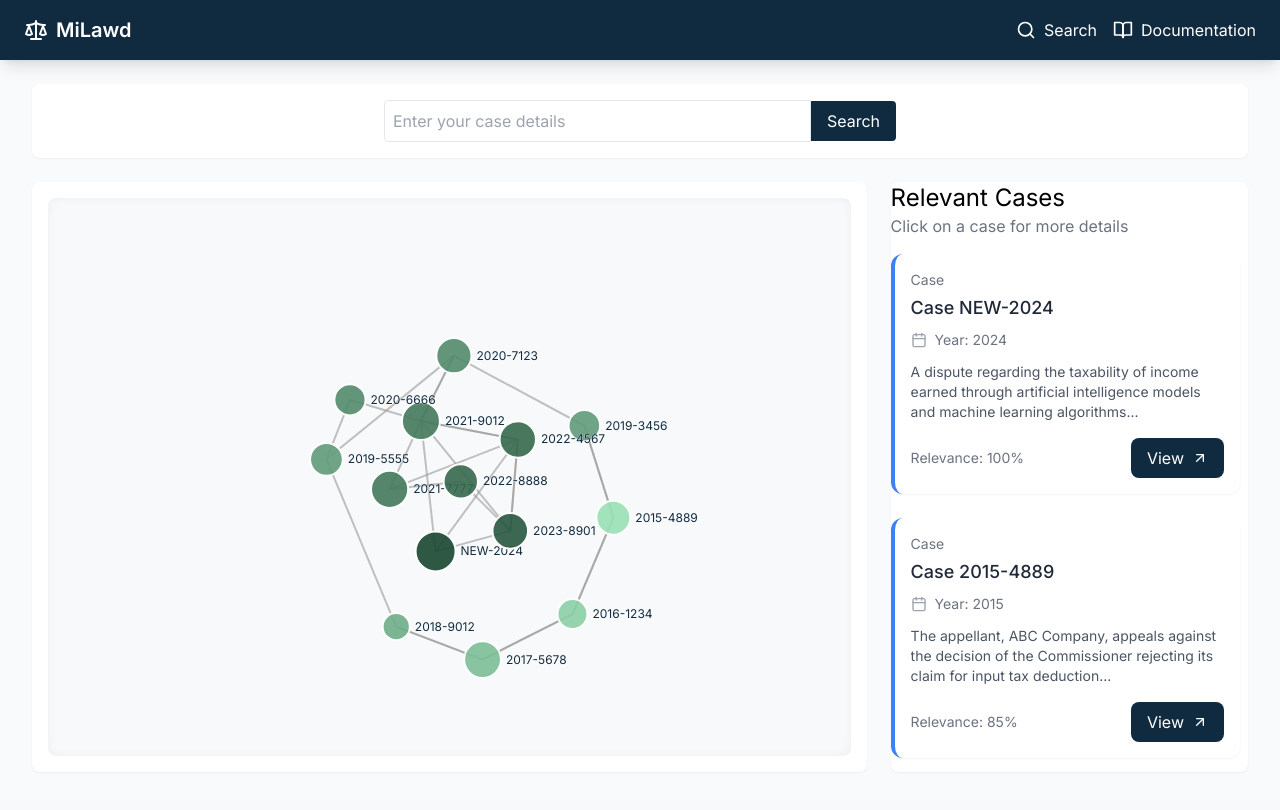
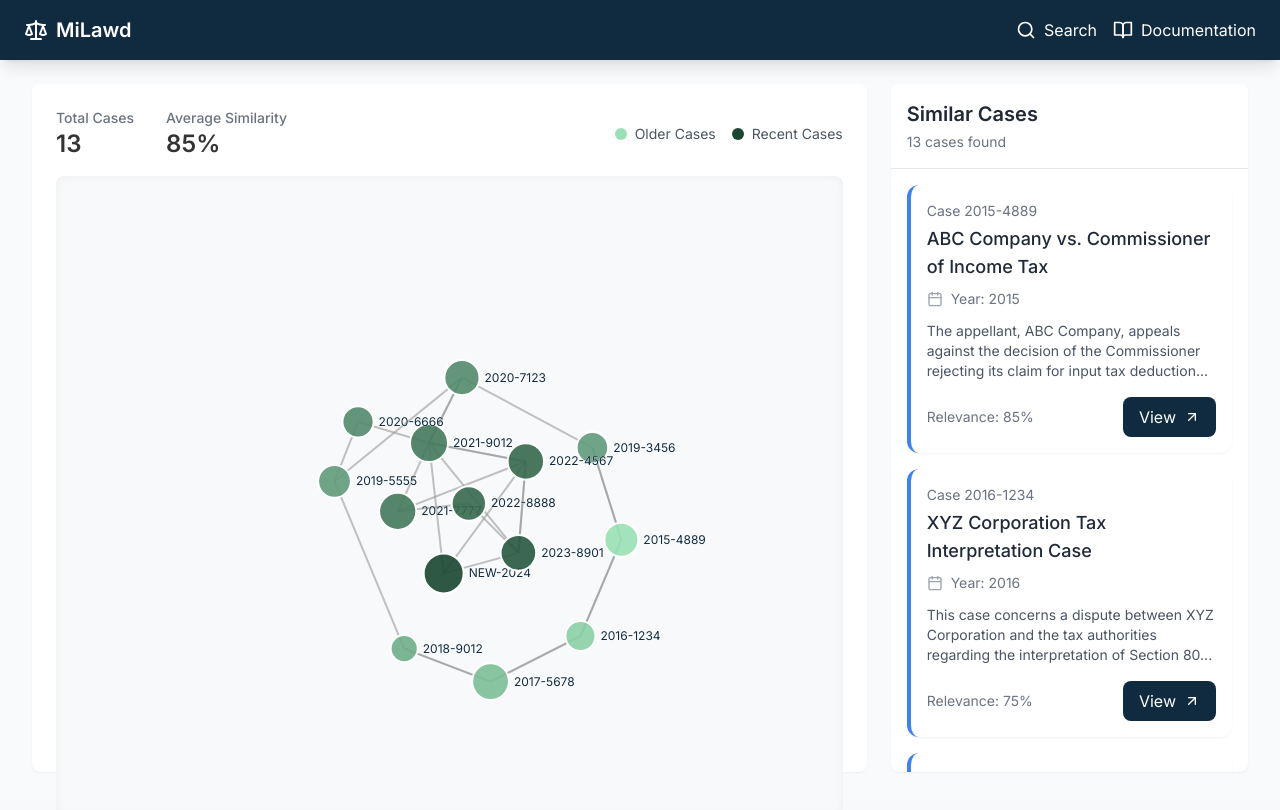
Before and after one commit to sankalp021/MiLawd, a Next.js app: page / in a window 1280 px wide. Shown: the top 810 px of the page. Built offline with nearby package versions, Linux system fonts and the light colour scheme.

Commit message:
add search functionality to CaseDisplay component and enhance UI with statistics

```diff
--- a/src/components/CaseDisplay.tsx
+++ b/src/components/CaseDisplay.tsx
@@ -1,10 +1,14 @@
 'use client';
-import { useState, useRef } from "react";
+import { useState, useRef, useEffect } from "react";
 import Card from "./Card";
 import Graph from "./Graph";
 import { dummyCases, Case } from "../data/dummyCases";
 
-export default function CaseDisplay() {
+interface CaseDisplayProps {
+  searchQuery: string;
+}
+
+export default function CaseDisplay({ searchQuery }: CaseDisplayProps) {
   const [selectedNode, setSelectedNode] = useState<Case | null>(null);
   const [newCaseInput, setNewCaseInput] = useState<string>("");
   const [fetchedCases, setFetchedCases] = useState(dummyCases);
@@ -29,51 +33,67 @@ export default function CaseDisplay() {
     }
   };
 
-  const handleInputChange = (e: React.ChangeEvent<HTMLInputElement>) => {
-    setNewCaseInput(e.target.value);
-  };
+  useEffect(() => {
+    if (searchQuery) {
+      const filteredCases = dummyCases.filter(
+        case_ =>
+          case_.description.toLowerCase().includes(searchQuery.toLowerCase()) ||
+          case_.name.toLowerCase().includes(searchQuery.toLowerCase()) ||
+          case_.id.toLowerCase().includes(searchQuery.toLowerCase())
+      );
+      setFetchedCases(filteredCases);
+    } else {
+      setFetchedCases(dummyCases);
+    }
+  }, [searchQuery]);
 
-  const handleSearch = () => {
-    const filteredCases = dummyCases.filter(
-      case_ => case_.description.toLowerCase().includes(newCaseInput.toLowerCase())
-    );
-    setFetchedCases(filteredCases);
-  };
+  const relatedCases = fetchedCases.filter(c => !c.isReference);
 
   return (
     <div className="flex flex-col w-full h-[calc(100vh-7rem)] gap-6">
-      <div className="w-full flex justify-center p-4 bg-white rounded-lg shadow-sm">
-        <div className="flex items-center w-full max-w-lg">
-          <input
-            type="text"
-            placeholder="Enter your case details"
-            value={newCaseInput}
-            onChange={handleInputChange}
-            className="border p-2 text-black rounded-l w-full"
-          />
-          <button
-            onClick={handleSearch}
-            className="bg-[#102B3F] text-white py-2 px-4 rounded-r"
-          >
-            Search
-          </button>
-        </div>
-      </div>
+      <div className="flex flex-row gap-6 flex-1 min-h-0">
+        <div className="w-[70%] bg-white rounded-lg shadow-sm p-6">
+          {/* Info Panel */}
+          <div className="flex justify-between items-center mb-4">
+            <div className="flex space-x-8">
+              <div>
+                <h3 className="text-sm font-medium text-gray-500">Total Cases</h3>
+                <p className="text-2xl font-semibold">{relatedCases.length}</p>
+              </div>
+              <div>
+                <h3 className="text-sm font-medium text-gray-500">Average Similarity</h3>
+                <p className="text-2xl font-semibold">
+                  {(relatedCases.reduce((acc, c) => acc + c.similarityScore, 0) / relatedCases.length * 100).toFixed(0)}%
+                </p>
+              </div>
+            </div>
 
-      <div className="flex flex-row gap-6 flex-1 min-h-0">
-        <div className="w-[70%] bg-white rounded-lg shadow-sm p-4 flex">
+            {/* Color Legend */}
+            <div className="flex items-center space-x-4 text-sm text-gray-600">
+              <div className="flex items-center gap-2">
+                <div className="w-3 h-3 rounded-full bg-[#99E1B5]" />
+                <span>Older Cases</span>
+              </div>
+              <div className="flex items-center gap-2">
+                <div className="w-3 h-3 rounded-full bg-[#1A4731]" />
+                <span>Recent Cases</span>
+              </div>
+            </div>
+          </div>
+
+          {/* Graph */}
           <Graph cases={fetchedCases} onNodeClick={handleNodeClick} />
         </div>
 
         <div className="w-[30%] flex flex-col bg-white rounded-lg shadow-sm overflow-hidden">
-          <div className="sticky top-0 bg-white z-10">
-            <p className="text-2xl text-black">Relevant Cases</p>
-            <p className="text-gray-500 mb-4">
-              Click on a case for more details
+          <div className="sticky top-0 bg-white z-10 p-4 border-b">
+            <h2 className="text-xl font-semibold text-gray-800">Similar Cases</h2>
+            <p className="text-gray-500 text-sm mt-1">
+              {relatedCases.length} cases found
             </p>
           </div>
-          <div className="flex flex-col gap-6 pb-6 pr-2 overflow-y-auto" ref={containerRef}>
-            {fetchedCases.map((item, index) => (
+          <div className="flex flex-col gap-4 p-4 overflow-y-auto" ref={containerRef}>
+            {relatedCases.map((item, index) => (
               <div
                 key={index}
                 ref={(el) => setCardRef(el, index)}
@@ -81,7 +101,8 @@ export default function CaseDisplay() {
               >
                 <Card
                   source="#"
-                  title={"Case " + item.id}
+                  title={item.name}
+                  caseId={item.id}
                   date={`Year: ${item.year}`}
                   description={item.description}
                   sentiment=""
@@ -96,3 +117,13 @@ export default function CaseDisplay() {
     </div>
   );
 }
+
+// Add new Stat component
+function Stat({ label, value }: { label: string; value: string | number }) {
+  return (
+    <div className="text-center">
+      <div className="text-sm font-medium text-gray-500">{label}</div>
+      <div className="text-xl font-semibold mt-1">{value}</div>
+    </div>
+  );
+}
```
